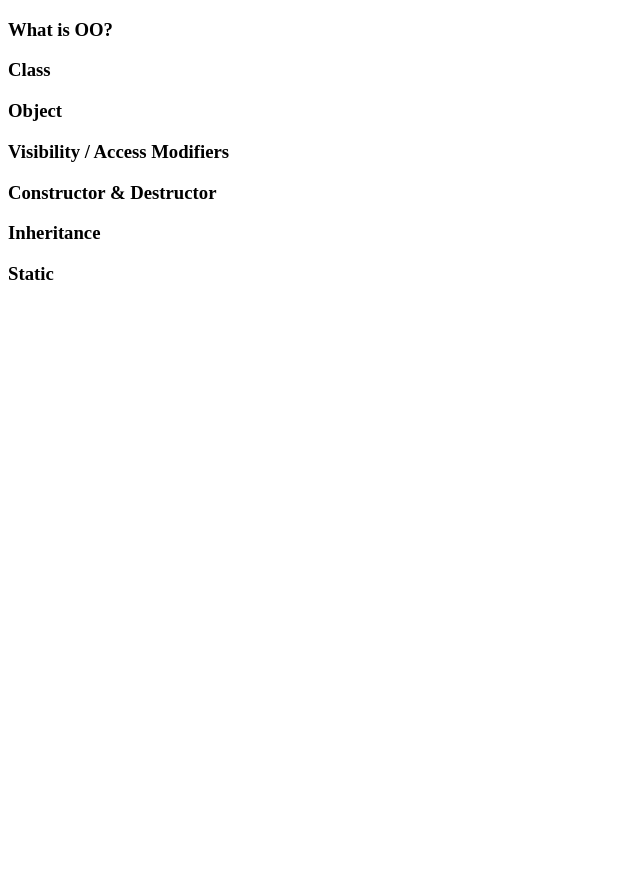
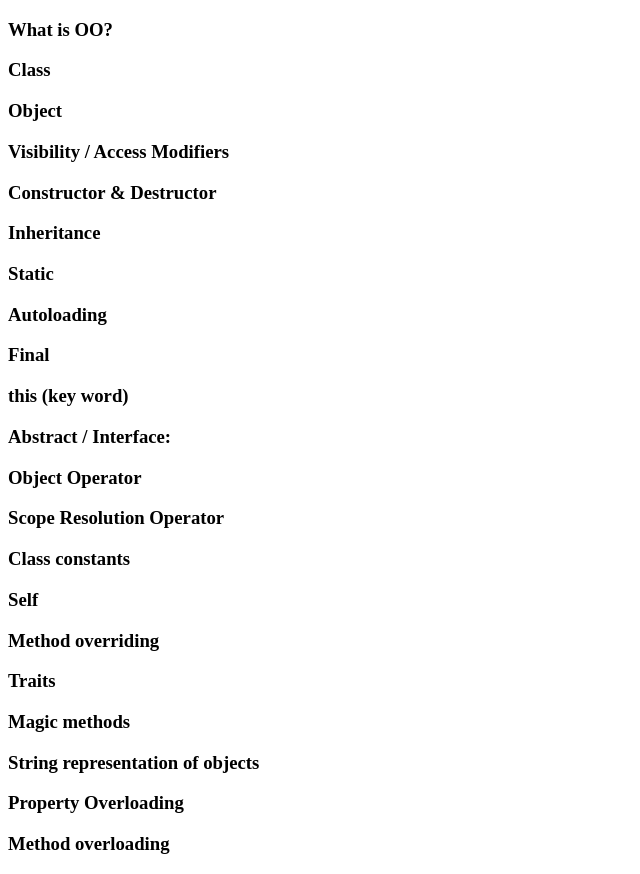
Before and after one commit to mohsinrahman/OO-PHP-Cheat-Sheet, a plain HTML site: page index.html in a window 1280 px wide. Shown: the whole page, without its empty margins (0-640 px from the left). Before the commit the page ends 800 px from the top, so only its background shows below. Drawn offline with Linux system fonts and the light colour scheme.

Commit message:
add list

```diff
--- a/index.html
+++ b/index.html
@@ -19,20 +19,35 @@
 	<p></p>
 	<h3>Static</h3>
 	<p></p>
-	<h3></h3>
+	<h3>Autoloading</h3>
 	<p></p>
-	<h3></h3>
+	<h3>Final</h3>
 	<p></p>
-	<h3></h3>
+	<h3>this (key word)</h3>
 	<p></p>
-	<h3></h3>
+	<h3>Abstract / Interface:</h3>
 	<p></p>
-	<h3></h3>
+	<h3>Object Operator</h3>
 	<p></p>
-	<h3></h3>
+	<h3>Scope Resolution Operator</h3>
 	<p></p>
-	<h3></h3>
+	<h3>Class constants</h3>
 	<p></p>
-
+	<h3>Self</h3>
+	<p></p>
+	<h3>Method overriding</h3>
+	<p></p>
+	<h3>Traits</h3>
+	<p></p>
+    <h3>Magic methods</h3>
+    <p></p>
+    <h3>String representation of objects</h3>
+    <p></p>
+    <h3>Property Overloading</h3>
+    <p></p>
+    <h3>Method overloading</h3>
+    <p></p>
+    <h3></h3>
+    <p></p>
 </body>
 </html>
```
